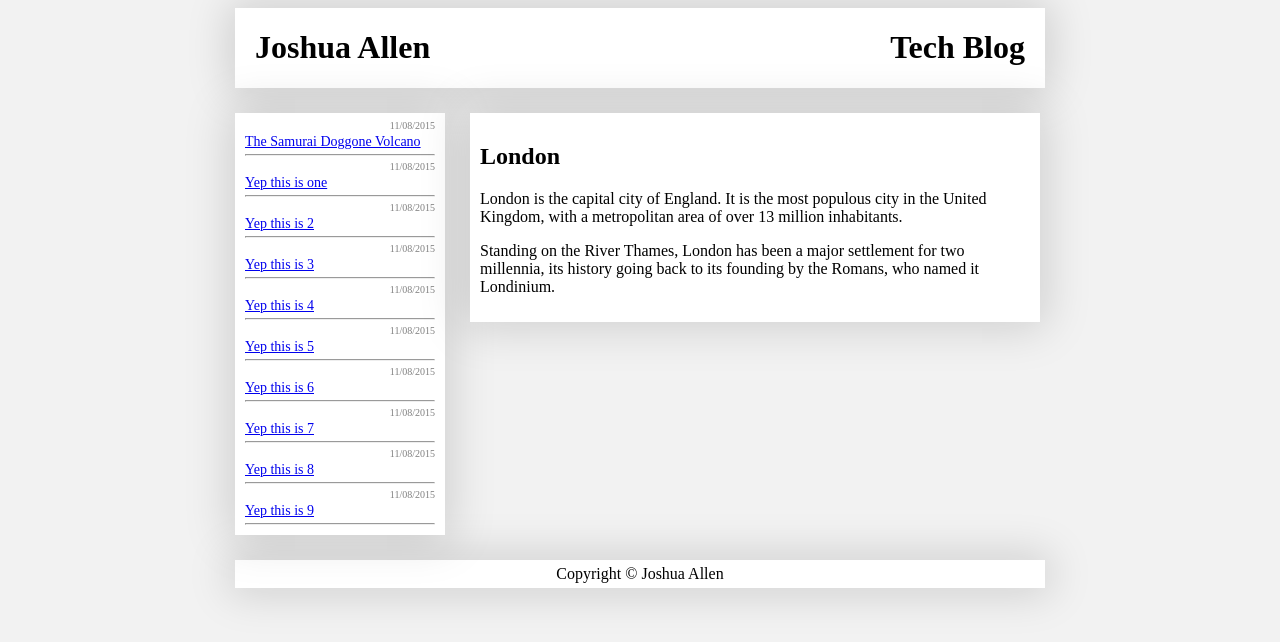
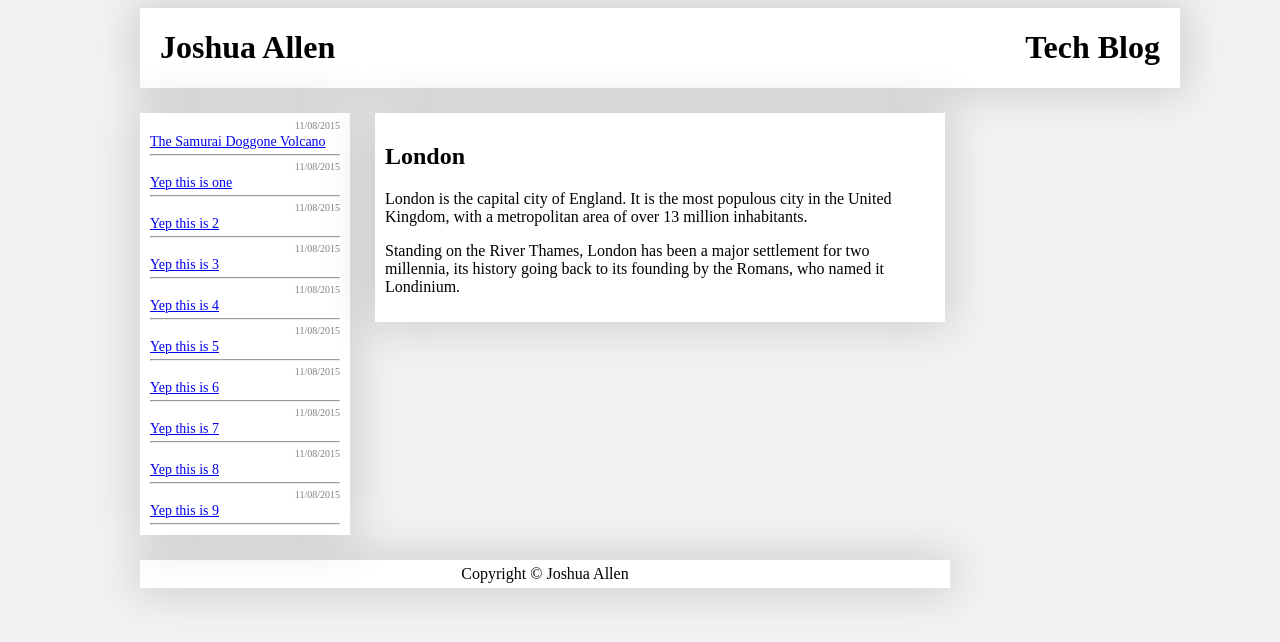
Before and after one commit to Joshua-Allen/Joshua-Allen.github.io, a PHP site: page / in a window 1280 px wide. Shown: the top 642 px of the page. Run offline with PHP 8.4, Linux system fonts and the light colour scheme; some libraries are stand-ins or nearby versions.

Commit message:
css width

```diff
--- a/css/test.css
+++ b/css/test.css
@@ -1,5 +1,5 @@
 header {
-	max-width: 800px;
+	width: 100%;
 
     background-color:white;
     color:black;
@@ -75,5 +75,5 @@ body {
 
 .center {
     margin: auto;
-	width: 810px;
+	width: 1000px;
 }
```
